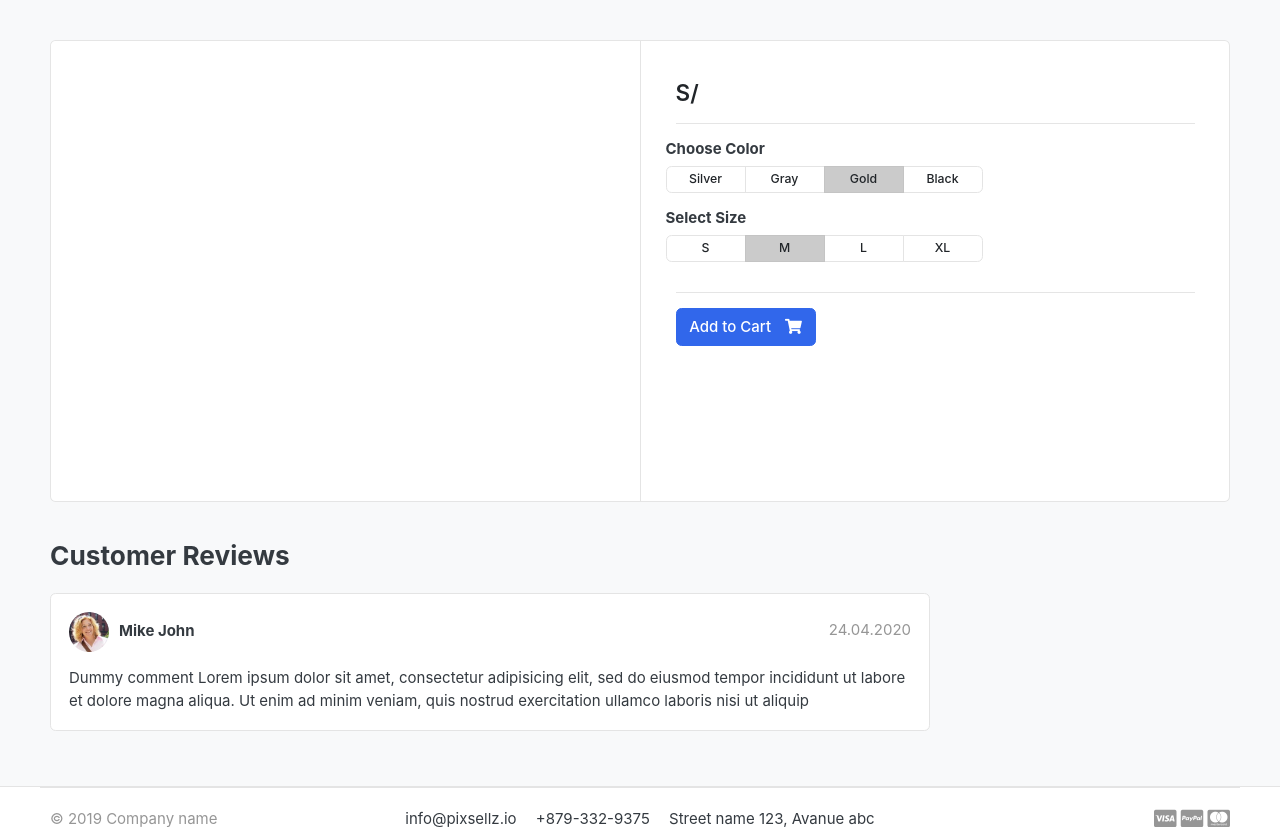
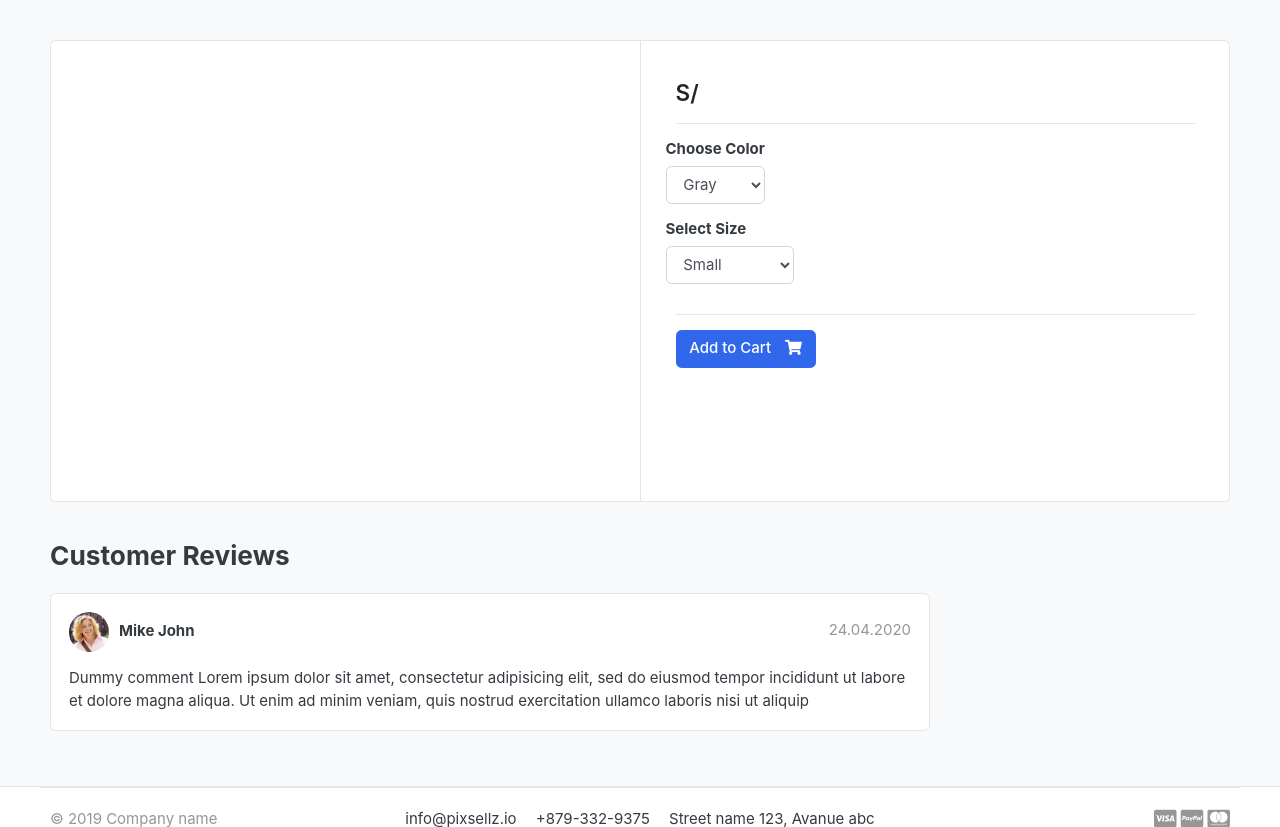
Before and after one commit to kaisherdev/django-ecommerce, a Django app: template templates/store/product_detail.html in a window 1280 px wide. Shown: the part 118-945 px from the top of the page. Run offline with Django 5.2, Linux system fonts and the light colour scheme; the template is opened without the code that fills it, so the values that code supplies are empty; some libraries are stand-ins or nearby versions; some web fonts are replaced.

Commit message:
feat product variation intro

```diff
--- a/carts/views.py
+++ b/carts/views.py
@@ -4,7 +4,7 @@ from .models import Cart, CartItem
 from django.core.exceptions import ObjectDoesNotExist
 
 # Create your views here.
-# from django.http import HttpResponse
+from django.http import HttpResponse
 
 # Create functin _cart_id
 def _cart_id(request):
@@ -15,6 +15,10 @@ def _cart_id(request):
 
 # Create function add_cart
 def add_cart(request,product_id):
+    color = request.GET['color']
+    size = request.GET['size']
+    return HttpResponse(color + ' ' + size )
+    exit()
     # Get the product
     product = Product.objects.get(id=product_id)
     try:
--- a/templates/store/product_detail.html
+++ b/templates/store/product_detail.html
@@ -16,6 +16,7 @@
             </article> <!-- gallery-wrap .end// -->
           </aside>
           <main class="col-md-6 border-left">
+            <form action="{% url 'add_cart' single_product.id %}" method="GET">
               <article class="content-body">
                 <h2 class="title">{{ single_product.product_name }}</h2>
 
@@ -29,23 +30,22 @@
                 <div class="row">
                   <div class="item-option-select">
                     <h6>Choose Color</h6>
-                  <div class="btn-group btn-group-sm btn-group-toggle" data-toggle="buttons">
-                    <label class="btn btn-light"><input type="radio" name="radio_color" />Silver</label>
-                    <label class="btn btn-light"><input type="radio" name="radio_color" />Gray</label>
-                    <label class="btn btn-light active"><input type="radio" name="radio_color checked" />Gold</label>
-                    <label class="btn btn-light"><input type="radio" name="radio_color" />Black</label>
-                  </div>
+                    <select name="color" class="form-control">
+                      <option value="red">Gray</option>
+                      <option value="blue">Blue</option>
+                      <option value="black">Black</option>
+                    </select>
                   </div>
                 </div> <!-- row.// -->
                 <div class="row">
                   <div class="item-option-select">
                     <h6>Select Size</h6>
-                  <div class="btn-group btn-group-sm btn-group-toggle" data-toggle="buttons">
-                    <label class="btn btn-light"><input type="radio" name="radio_color" />S</label>
-                    <label class="btn btn-light active"><input type="radio" name="radio_color" checked />M</label>
-                    <label class="btn btn-light"><input type="radio" name="radio_color" />L</label>
-                    <label class="btn btn-light"><input type="radio" name="radio_color" />XL</label>
-                  </div>
+                    <select name="size" class="form-control">
+                      <option value="small">Small</option>
+                      <option value="medium">Medium</option>
+                      <option value="large">Large</option>
+                      <option value="extra-large">Extra Large</option>
+                    </select>
                   </div>
                 </div> <!-- row.// -->
                 <hr />
@@ -56,10 +56,11 @@
                     <a href="#" class="btn btn-success"><span class="text">Added to Cart</span> <i class="fas fa-check"></i></a>
                     <a href="{% url 'cart' %}" class="btn btn-outline-primary"><span class="text">View Cart</span> <i class="fas fa-eye"></i></a>
                   {% else %}
-                  <a href="{% url 'add_cart' single_product.id %}" class="btn btn-primary"><span class="text">Add to Cart</span> <i class="fas fa-shopping-cart"></i></a>
+                    <button class="btn btn-primary"><span class="text">Add to Cart</span> <i class="fas fa-shopping-cart"></i></button>
                   {% endif %}
                 {% endif %}
               </article> <!-- product-info-aside .// -->
+            </form>
           </main> <!-- col.// -->
         </div> <!-- row.// -->
       </div> <!-- card.// -->
```
Lines whose indentation alone changed are shown as unchanged.
